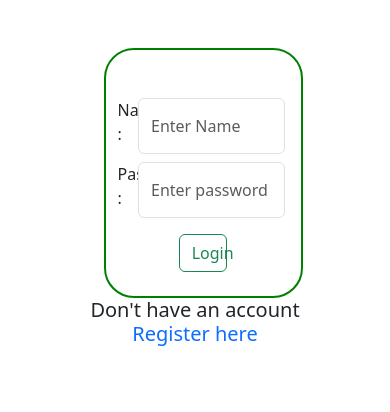
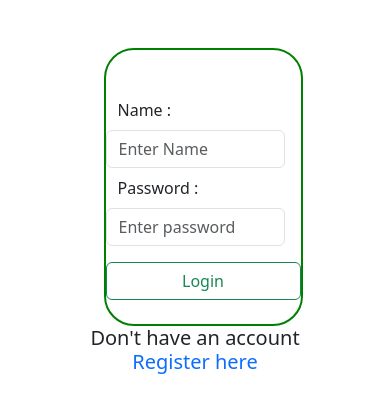
Before and after one commit to Myprojecttestcase/my-app, a React (Create React App) app: page / in a window 390 px wide. Shown: the top 412 px of the page. Built offline with nearby package versions, Linux system fonts and the light colour scheme.

Commit message:
completed

```diff
--- a/src/forms/Read.js
+++ b/src/forms/Read.js
@@ -13,7 +13,7 @@ export let Readp=(position)=>{
             setstd(Read(position.who))});
     return (
         <>
-            <div className="row justify-content-center mt-5">
+            <div className="row  justify-content-center mt-5">
                 <div className="card col-5">
                     <h1 className="card-title"> MY Record</h1>
                     <p className="card-text">
--- a/src/forms/main.js
+++ b/src/forms/main.js
@@ -20,7 +20,7 @@ export let Main=()=>{
     {(createpage)?
     <>
     <Form />
-    <div className=' mt-5 row justify-content-center'>
+    <div className=' mt-5 row justify-content-center col-lg-12 col-md-8'>
         <button className='btn btn-outline-danger col-3'
         onClick={() => {
         setCreatepage(false)}}>Cancel
--- a/src/forms/task/Main.js
+++ b/src/forms/task/Main.js
@@ -52,22 +52,24 @@ export let Main=()=>{
     return(
 
         <>{
-            (createpage)?<> <div className="ms-3">
+            (createpage)?<> <div className="row justify-content-center">
+                <div className='col-lg-12 col-sm-7  col-md-10'>
+                <div className="ms-3">
             <div className="row justify-content-center " >
             <div className="col-6 mt-5" style={{border:'2px solid green','borderRadius':'30px'}}>
             <div className="row justify-content-center mt-5" >
 
-            <label className="form-label col-2" >Name : </label>
+            <label className="form-label col-lg-2 col-sm-12" >Name : </label>
                 <input className="form-control col me-3" onChange={setter} type="text" value={getter.Name} name="Name" placeholder="Enter Name"/>
            </div>
             <div className="row mt-2">
-                 <label className="form-label col-2">Password : </label>
+                 <label className="form-label col-lg-2 col-sm-12">Password : </label>
             <input className="form-control col me-3" onChange={setter} type="password" value={getter.Pass} name="Pass" placeholder="Enter password"/>
 
            </div>
 
-            <div className="row justify-content-center">
-            <button className="btn btn-outline-success mt-3 mb-4 col-3" onClick={()=>{Findind(getter.Name,getter.Pass);
+            <div className="row justify-content-center ">
+            <button className="btn btn-outline-success mt-3 mb-4 col-sm-10 col-lg-3" onClick={()=>{Findind(getter.Name,getter.Pass);
             sete({
                 Name:"",
                 Pass:""
@@ -77,7 +79,10 @@ export let Main=()=>{
 
             </div>
             </div>
-            <h5 className="text-center">Don't have an account <p className="text-primary" onClick={()=>{setCreatepage(false);}} >Register here</p></h5></>:
+            <h5 className="text-center">Don't have an account <p className="text-primary" onClick={()=>{setCreatepage(false);}} >Register here</p></h5>
+
+                </div>
+                </div> </>:
             (readpage)?<><Readp who={Pos} />
             <div className=' mt-3 row justify-content-center'>
             <button className='btn btn-outline-warning col-2 me-2'
```
